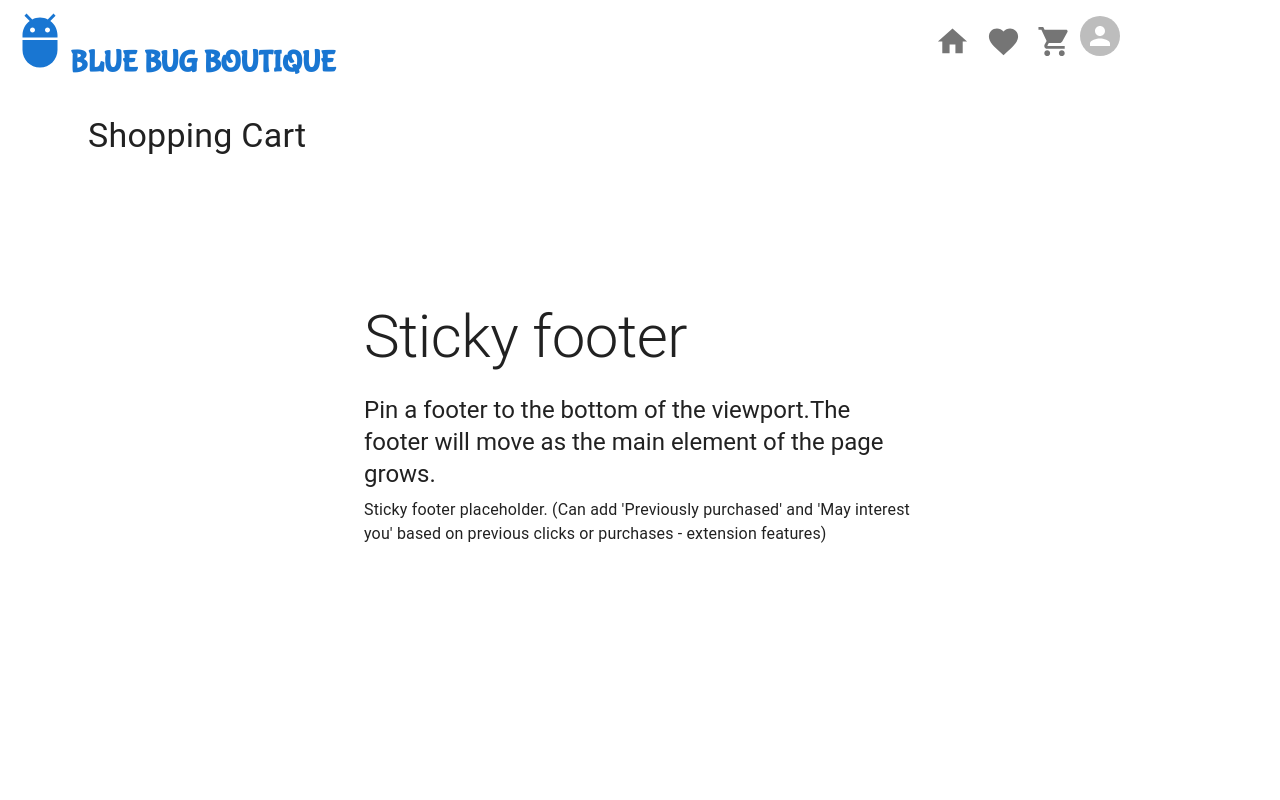
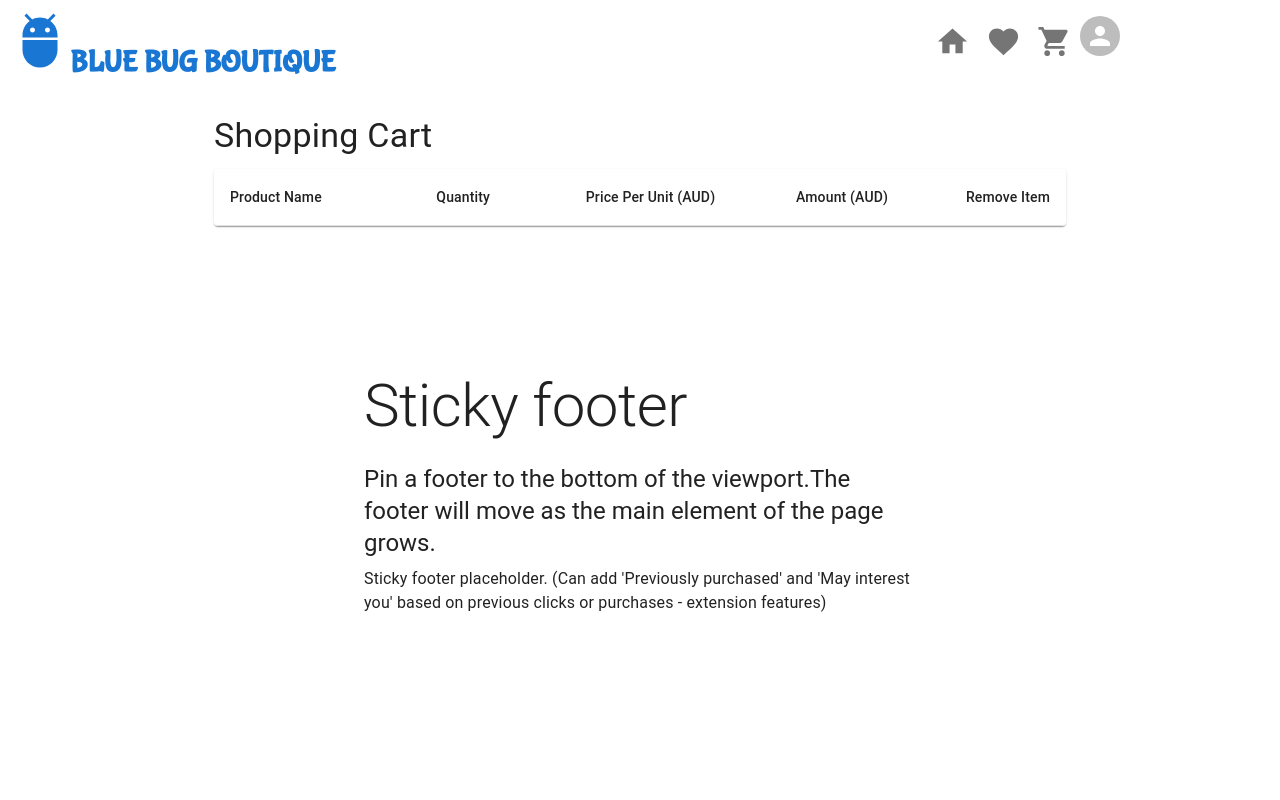
Before and after one commit to rainbowchook/my-store-app, a React (Create React App) app: page /cart in a window 1280 px wide. Shown: the top 800 px of the page. Built offline with nearby package versions, Linux system fonts and the light colour scheme.

Commit message:
Shopping cart itemisation added.  Refactored previous addNewCartItem utility function and addItemToCart function in App.js to push a cart item with all product data and add new key quantity to it

```diff
--- a/src/components/App/App.js
+++ b/src/components/App/App.js
@@ -85,6 +85,14 @@ function App() {
   //   , 0)
   // }
 
+  const getItemFromInventory = (itemId) => {
+    for(const category in data.products) {
+      let foundItem = data.products[category].find(item => item.id === itemId)
+      console.log(foundItem)
+      if(foundItem) return foundItem
+    }
+  }
+
   const updateCartCount = (cartItems) => {
     console.log('updateCartCount cartItems', cartItems)
     const newCartCount = calculateCartCount(cartItems)
@@ -99,7 +107,8 @@ function App() {
     // const cartItemIndex = isCartItemFound(cartItems, id)
     let newCartItems
     if(!isCartItemFound(cartItems, id)) {
-      newCartItems = addNewCartItem(cartItems, id)
+      const newCartItem = getItemFromInventory(id)
+      newCartItems = addNewCartItem(cartItems, newCartItem)
     } else {
       newCartItems = addToExistingCartItem(cartItems, id)
     }
@@ -207,28 +216,14 @@ function App() {
                   <Route exact path=":category/:subcategory" element={<SubCategory {...{data, favourites, addItemToCart, isFaveFound, addToFavourites, removeFromFavourites}}/>} />
                   <Route exact path=":category/:subcategory/:id" element={<CategoryDetail />} />
                   <Route exact path="checkout" element={<Checkout />} />
-                  <Route exact path="cart" element={<Cart />} />
+                  <Route exact path="cart" element={<Cart {...{user, cartItems, cartCount, addItemToCart, removeItemFromCart, clearItemFromCart, setNewQuantityForCartItem}} />} />
                   <Route exact path="profile/:user" element={<Profile />} />
                 </Routes>
               </Container>
-
             )
           )
 
         }
-        {/* <Routes>
-          <Route path="*" element={<NotFound />} />
-          <Route index path="/" element={<Home {...{data}}/>} />
-          <Route exact path="signin" element={<SignIn />} />
-          <Route exact path="register" element={<Register />} />
-          <Route exact path="wishlist" element={<Wishlist user={'testuser'}/>} />
-          <Route exact path=":category" element={<Category />} />
-          <Route exact path=":category/:subcategory" element={<SubCategory {...{data}}/>} />
-          <Route exact path=":category/:subcategory/:id" element={<CategoryDetail />} />
-          <Route exact path="checkout" element={<Checkout />} />
-          <Route exact path="profile/:user" element={<Profile />} />
-        </Routes> */}
-        {/* <Footer /> */}
         <StickyFooter />
       </BrowserRouter>
     </>
--- a/src/components/Cart/Cart.js
+++ b/src/components/Cart/Cart.js
@@ -1,14 +1,160 @@
-import {Container, Typography} from '@mui/material'
+import {Container, Divider, Typography, Box} from '@mui/material'
+// import { Stack, Container, IconButton, Grid, Card, CardActionArea, CardMedia, CardContent, Typography, ImageList, ImageListItem, ImageListItemBar, ListSubheader } from '@mui/material'
+import Table from '@mui/material/Table';
+import TableBody from '@mui/material/TableBody';
+import TableCell from '@mui/material/TableCell';
+import TableContainer from '@mui/material/TableContainer';
+import TableHead from '@mui/material/TableHead';
+import TableRow from '@mui/material/TableRow';
+import Paper from '@mui/material/Paper';
 
-const Cart = ({user}) => {
-  return (
-    <Container>
-      {/* <h1>{user}'s wish list</h1> */}
-      <Typography variant="h4" component="h4" gutterBottom>
-        Shopping Cart
-      </Typography>
-    </Container>
-  )
+
+function createData(name, calories, fat, carbs, protein) {
+    return { name, calories, fat, carbs, protein };
+  }
+
+  const rows = [
+    createData('Frozen yoghurt', 159, 6.0, 24, 4.0),
+    createData('Ice cream sandwich', 237, 9.0, 37, 4.3),
+    createData('Eclair', 262, 16.0, 24, 6.0),
+    createData('Cupcake', 305, 3.7, 67, 4.3),
+    createData('Gingerbread', 356, 16.0, 49, 3.9),
+  ];
+
+const Cart = ({user, cartItems, cartCount, addItemToCart, removeItemFromCart, clearItemFromCart, setNewQuantityForCartItem}) => {
+
+
+    return (
+        <Container maxWidth="md">
+        <Typography variant="h4" component="h4" gutterBottom>
+            Shopping Cart
+        </Typography>
+            <TableContainer component={Paper}>
+            <Table sx={{ minWidth: 650 }} aria-label="simple table">
+                <TableHead>
+                <TableRow>
+                    <TableCell>Product Name</TableCell>
+                    <TableCell align="right">Quantity</TableCell>
+                    <TableCell align="right">Price Per Unit&nbsp;(AUD)</TableCell>
+                    <TableCell align="right">Amount&nbsp;(AUD)</TableCell>
+                    <TableCell align="right">Remove Item</TableCell>
+                </TableRow>
+                </TableHead>
+                <TableBody>
+                {cartItems.map(item => {
+                    const {id, name, description, image, amount, currency, quantity} = item
+                    console.log(item)
+                    return (
+                        <TableRow
+                        key={id}
+                        sx={{ '&:last-child td, &:last-child th': { border: 0 } }}
+                        >
+                        <TableCell component="th" scope="row">
+                            {name}
+                        </TableCell>
+                        <TableCell align="right">{quantity}</TableCell>
+                        <TableCell align="right">{currency} {amount}</TableCell>
+                        <TableCell align="right">{quantity * amount / 100}</TableCell>
+                        <TableCell align="right">{'bin icon'}</TableCell>
+                        </TableRow>
+                    )})
+                }
+                </TableBody>
+            </Table>
+            </TableContainer>
+        </Container>
+    );
+
+//   return (
+//     <Container maxWidth="sm">
+//       <Typography variant="h4" component="h4" gutterBottom>
+//         Shopping Cart
+//       </Typography>
+//       <Box>
+//         {/* <Grid container rowSpacing={1} > */}
+//                     {cartItems
+//                         .map(item => {
+//                             const {id, name, description, image, amount, currency} = item
+//                             // console.log('item', item)
+//                             return (
+//                                 <TableContainer component={Paper}>
+//                                     <Table sx={{ minWidth: 650 }} aria-label="simple table">
+//                                         <TableHead>
+//                                         <TableRow>
+//                                             <TableCell>Dessert (100g serving)</TableCell>
+//                                             <TableCell align="right">Calories</TableCell>
+//                                             <TableCell align="right">Fat&nbsp;(g)</TableCell>
+//                                             <TableCell align="right">Carbs&nbsp;(g)</TableCell>
+//                                             <TableCell align="right">Protein&nbsp;(g)</TableCell>
+//                                         </TableRow>
+//                                         </TableHead>
+//                                         <TableBody>
+//                                         {rows.map((row) => (
+//                                             <TableRow
+//                                             key={row.name}
+//                                             sx={{ '&:last-child td, &:last-child th': { border: 0 } }}
+//                                             >
+//                                             <TableCell component="th" scope="row">
+//                                                 {row.name}
+//                                             </TableCell>
+//                                             <TableCell align="right">{row.calories}</TableCell>
+//                                             <TableCell align="right">{row.fat}</TableCell>
+//                                             <TableCell align="right">{row.carbs}</TableCell>
+//                                             <TableCell align="right">{row.protein}</TableCell>
+//                                             </TableRow>
+//                                         ))}
+//                                         </TableBody>
+//                                     </Table>
+//                                     </TableContainer>
+//                                 // <Grid item xs={6} sm={4} md={3} key={`${name}-${id}`}>
+//                                 //     <Card sx={{ maxWidth: 345, position: 'relative' }}>
+//                                 //         <CardContent>
+//                                 //             {/* <Typography gutterBottom variant="h8" component="div" sx={{position:'absolute', top: 0, left:0, right:0, marginRight: 0, marginLeft: 'auto', zIndex: 10, background: 'rgba(255,255,255,0)'}}> */}
+//                                 //             {/* <Stack direction="row" sx={{position:'absolute', top: 0, left:0, right:0, marginRight: 0, marginLeft: 'auto', zIndex: 10, background: 'rgba(255,255,255,0)'}}> */}
+//                                 //             <Stack direction="row-reverse" sx={{background: 'rgba(255,255,255,0)'}}>
+//                                 //                 <IconButton onClick={e => handleClickCart(e, id)} aria-label={`add product id ${id} to cart`}>
+//                                 //                     <AddShoppingCartIcon id={`cart-${id}`} role='button' aria-label={`add product id ${id} to cart`} />
+//                                 //                 </IconButton>
+//                                 //                 <IconButton onClick={e => handleClickFave(e, id)} aria-label={`add product id ${id} to wishlist`}>
+//                                 //                     {/* <FavoriteIcon id={`fav-${id}`} role='button' sx={{ color: 'rgb(255,20,147)'}} aria-label={`add product id ${id} to wishlist`}/> */}
+//                                 //                     <FavoriteIcon id={`fav-${id}`} role='button' sx={{ color: isFaveFound(id) ? 'rgb(255,20,147)' : 'rgb(0,0,0, 0.35)'}} aria-label={`add product id ${id} to wishlist`}/>
+//                                 //                 </IconButton>
+//                                 //             </Stack>
+//                                 //             {/* </Typography> */}
+//                                 //         </CardContent>
+//                                 //         <CardActionArea onClick={handleClickNavigate}>
+//                                 //             <CardMedia
+//                                 //             id={id}
+//                                 //             component="img"
+//                                 //             height="140"
+//                                 //             width="205"
+//                                 //             image={image}
+//                                 //             alt={name}
+//                                 //             />
+//                                 //         </CardActionArea>
+//                                 //         <CardContent>
+//                                 //             <Typography gutterBottom variant="h8" component="div" sx={{fontWeight: 'small'}}>
+//                                 //                 {`${name}  |  ${currency}${amount}`}
+//                                 //             </Typography>
+//                                 //             <Typography variant="body2" color="text.secondary">
+//                                 //                 {description}
+//                                 //             </Typography>
+//                                 //         </CardContent>
+//                                 //     </Card>
+
+//                                 // </Grid>
+//                             )
+//                         })
+//                     }
+//                 {/* </Grid> */}
+
+//         </Box>
+//         <Divider sx={{}}></Divider>
+//         <Box>
+
+//         </Box>
+//     </Container>
+//   )
 }
 
 export default Cart
--- a/src/components/NavBar/NavBar.js
+++ b/src/components/NavBar/NavBar.js
@@ -47,7 +47,7 @@ const NavBar = ({isSignedIn, setIsSignedIn, cartItems, user, cartCount, favourit
                         </Badge>
                     </IconButton>
                 </NavLink>
-                <NavLink to="/checkout" className={({ isActive, isPending }) =>
+                <NavLink to="/cart" className={({ isActive, isPending }) =>
                     isPending ? "pending" : isActive ? "active" : ""
                 }>
                     <IconButton aria-label={notificationsLabel(cartCount)}>
--- a/src/utils/utilities.js
+++ b/src/utils/utilities.js
@@ -14,8 +14,11 @@ export const addToExistingCartItem = (cartItems, itemId) => {
     return cartItems.map(cartItem => cartItem.id === itemId ? {...cartItem, quantity: cartItem.quantity + 1} : cartItem)
 }
 
-export const addNewCartItem = (cartItems, itemId) => {
-    return [...cartItems, {id: itemId, quantity: 1}]
+// export const addNewCartItem = (cartItems, itemId) => {
+//     return [...cartItems, {id: itemId, quantity: 1}]
+// }
+export const addNewCartItem = (cartItems, item) => {
+    return [...cartItems, {...item, ...{quantity: 1}}]
 }
 
 export const removeFromExistingCartItem = (cartItems, itemId) => {
```
